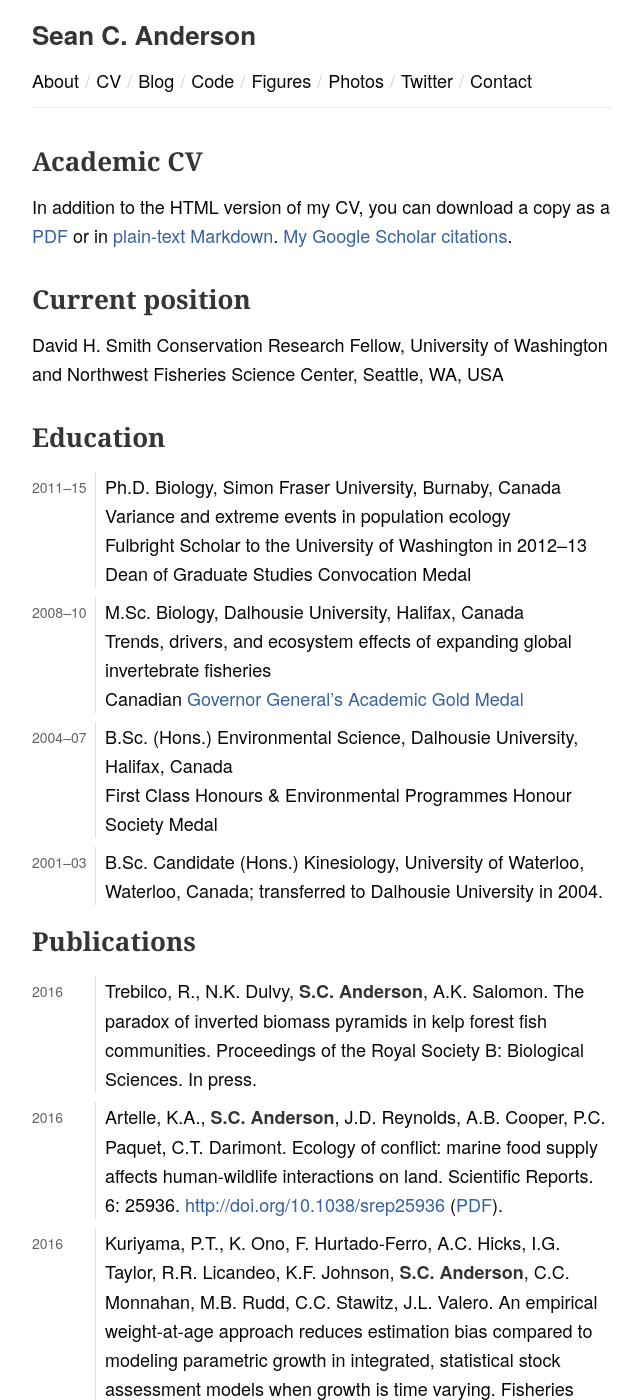
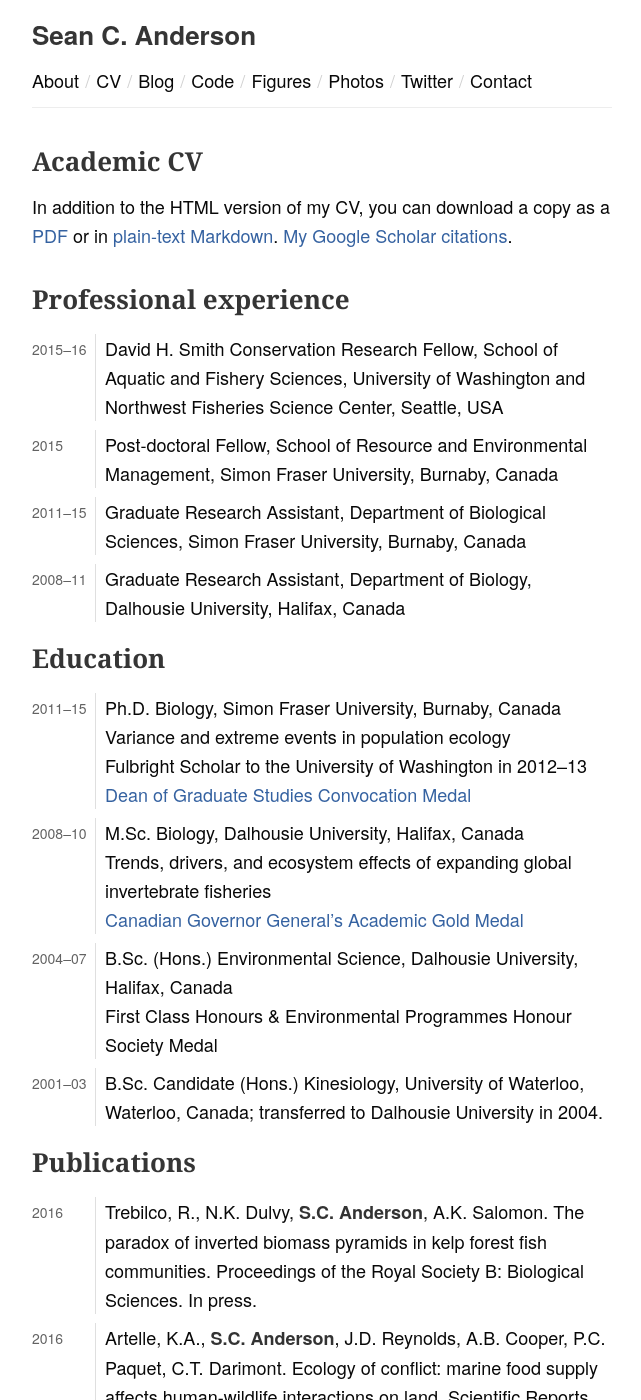
Before and after one commit to seananderson/seananderson.ca, a Jekyll site: the page built from cv.html, in a window 1280 px wide and 1400 px high. Shown: the whole window, without its empty margins (318-959 px from the left). Built offline with Jekyll 4.4.1, drawn with Linux system fonts in a browser that asks for light colours; comment, search, counter and statistics services are not loaded; some of the changed text lies outside the part shown.

Commit message:
Updates to CV

```diff
--- a/cv.html
+++ b/cv.html
@@ -4,15 +4,28 @@ title: seananderson.ca
 ---
 <h1 id="academic-cv">Academic CV</h1>
 <p>In addition to the HTML version of my CV, you can download a copy as a <a href="https://dl.dropboxusercontent.com/u/254940/AndersonCV.pdf">PDF</a> or in <a href="AndersonCV.txt">plain-text Markdown</a>. <a href="http://scholar.google.ca/citations?view_op=list_works&amp;hl=en&amp;user=AGSviU8AAAAJ">My Google Scholar citations</a>.</p>
-<h1 id="current-position">Current position</h1>
-<p>David H. Smith Conservation Research Fellow, University of Washington and Northwest Fisheries Science Center, Seattle, WA, USA</p>
+<h1 id="professional-experience">Professional experience</h1>
+<dl>
+<dt>2015–16</dt>
+<dd>David H. Smith Conservation Research Fellow, School of Aquatic and Fishery Sciences, University of Washington and Northwest Fisheries Science Center, Seattle, USA
+</dd>
+<dt>2015</dt>
+<dd>Post-doctoral Fellow, School of Resource and Environmental Management, Simon Fraser University, Burnaby, Canada
+</dd>
+<dt>2011–15</dt>
+<dd>Graduate Research Assistant, Department of Biological Sciences, Simon Fraser University, Burnaby, Canada
+</dd>
+<dt>2008–11</dt>
+<dd>Graduate Research Assistant, Department of Biology, Dalhousie University, Halifax, Canada
+</dd>
+</dl>
 <h1 id="education">Education</h1>
 <dl>
 <dt>2011–15</dt>
-<dd>Ph.D. Biology, Simon Fraser University, Burnaby, Canada<br /> Variance and extreme events in population ecology<br /> Fulbright Scholar to the University of Washington in 2012–13<br /> Dean of Graduate Studies Convocation Medal
+<dd>Ph.D. Biology, Simon Fraser University, Burnaby, Canada<br /> Variance and extreme events in population ecology<br /> Fulbright Scholar to the University of Washington in 2012–13<br /> <a href="https://www.sfu.ca/dean-gradstudies/blog/year/2015/06/SeanAnderson.html">Dean of Graduate Studies Convocation Medal</a>
 </dd>
 <dt>2008–10</dt>
-<dd>M.Sc. Biology, Dalhousie University, Halifax, Canada<br /> Trends, drivers, and ecosystem effects of expanding global invertebrate fisheries<br /> Canadian <a href="http://goo.gl/nA1zE">Governor General’s Academic Gold Medal</a>
+<dd>M.Sc. Biology, Dalhousie University, Halifax, Canada<br /> Trends, drivers, and ecosystem effects of expanding global invertebrate fisheries<br /> <a href="http://goo.gl/nA1zE">Canadian Governor General’s Academic Gold Medal</a>
 </dd>
 <dt>2004–07</dt>
 <dd>B.Sc. (Hons.) Environmental Science, Dalhousie University, Halifax, Canada<br /> First Class Honours &amp; Environmental Programmes Honour Society Medal
@@ -31,36 +44,21 @@ title: seananderson.ca
 </dd>
 <dt>2016</dt>
 <dd>Kuriyama, P.T., K. Ono, F. Hurtado-Ferro, A.C. Hicks, I.G. Taylor, R.R. Licandeo, K.F. Johnson, <strong>S.C. Anderson</strong>, C.C. Monnahan, M.B. Rudd, C.C. Stawitz, J.L. Valero. An empirical weight-at-age approach reduces estimation bias compared to modeling parametric growth in integrated, statistical stock assessment models when growth is time varying. Fisheries Research. 180: 119–127. <a href="http://doi.org/10.1016/j.fishres.2015.09.007" class="uri">http://doi.org/10.1016/j.fishres.2015.09.007</a> (<a href="https://dl.dropboxusercontent.com/u/254940/papers/Kuriyama_etal_2016_empirical.pdf">PDF</a>).
-<div class="altmetric-embed" data-badge-type="1" data-doi="10.1016/j.fishres.2015.09.007">
-
-</div>
 </dd>
 <dt>2016</dt>
 <dd>Monnahan, C.C., K. Ono, <strong>S.C. Anderson</strong>, M.B. Rudd, A.C. Hicks, F. Hurtado-Ferro, K.F. Johnson, P.T. Kuriyama, R.R. Licandeo, C.C. Stawitz, I.G. Taylor, J.L. Valero. The effect of length bin width on growth estimation in integrated age-structured stock assessments. Fisheries Research. 180: 103–112. <a href="http://doi.org/10.1016/j.fishres.2015.11.002" class="uri">http://doi.org/10.1016/j.fishres.2015.11.002</a> (<a href="https://dl.dropboxusercontent.com/u/254940/papers/Monnahan_etal_2016_binwidth.pdf">PDF</a>).
-<div class="altmetric-embed" data-badge-type="1" data-doi="10.1016/j.fishres.2015.11.002">
-
-</div>
 </dd>
 <dt>2015</dt>
 <dd>Boudreau, S.A., <strong>S.C. Anderson</strong>, B. Worm. Top-down and bottom-up forces interact at thermal range extremes on American lobster. Journal of Animal Ecology. 84(3): 840–850. <a href="http://doi.org/10.1111/1365-2656.12322" class="uri">http://doi.org/10.1111/1365-2656.12322</a> (<a href="https://dl.dropboxusercontent.com/u/254940/papers/Boudreau_etal_2015_lobster.pdf">PDF</a>).
 </dd>
 <dt>2015</dt>
 <dd><strong>Anderson, S.C.</strong>, J.W. Moore, M.M. McClure, N.K. Dulvy, A.B. Cooper. Portfolio conservation of metapopulations under climate change. Ecological Applications. 25(2): 559–572. <a href="http://doi.org/10.1890/14-0266.1" class="uri">http://doi.org/10.1890/14-0266.1</a> (<a href="https://dl.dropboxusercontent.com/u/254940/papers/Anderson_etal_2015_salmonportfolios.pdf">PDF</a>).
-<div class="altmetric-embed" data-badge-type="1" data-doi="10.1890/14-0266.1">
-
-</div>
 </dd>
 <dt>2015</dt>
 <dd>Orzechowski, E.A., R. Lockwood, J.E.K. Byrnes, <strong>S.C. Anderson</strong>, S. Finnegan, Z.V. Finkel, P.G. Harnik, D.R. Lindberg, L.H. Liow, H.K. Lotze, C.R. McClain, J.L. McGuire, A. O’Dea, J.M. Pandolfi, C. Simpson, D.P. Tittensor. Marine extinction risk shaped by trait-environment interactions over 500 million years. Global Change Biology. 21(10): 3595–3607. <a href="http://doi.org/10.1111/gcb.12963" class="uri">http://doi.org/10.1111/gcb.12963</a> (<a href="https://dl.dropboxusercontent.com/u/254940/papers/Orzechowski_etal_2015_paleometa.pdf">PDF</a>).
-<div class="altmetric-embed" data-badge-type="1" data-doi="10.1111/gcb.12963">
-
-</div>
 </dd>
 <dt>2015</dt>
-<dd>Finnegan, S., <strong>S.C. Anderson</strong>, P.G. Harnik, C. Simpson, D.P. Tittensor, J.E. Byrnes, Z.V. Finkel, D.R. Lindberg, L.H. Liow, R. Lockwood, H.K. Lotze, C.R. McClain, J.L. McGuire, A. O’Dea, J.M. Pandolfi. Paleontological baselines for evaluating extinction risk in the modern oceans. Science. 348(6234): 567–570. <a href="http://doi.org/10.1126/science.aaa6635" class="uri">http://doi.org/10.1126/science.aaa6635</a>
-<div class="altmetric-embed" data-badge-type="1" data-doi="10.1126/science.aaa6635">
-
-</div>
+<dd>Finnegan, S.*, <strong>S.C. Anderson</strong>*, P.G. Harnik*, C. Simpson, D.P. Tittensor, J.E. Byrnes, Z.V. Finkel, D.R. Lindberg, L.H. Liow, R. Lockwood, H.K. Lotze, C.R. McClain, J.L. McGuire, A. O’Dea, J.M. Pandolfi. Paleontological baselines for evaluating extinction risk in the modern oceans. Science. 348(6234): 567–570. <a href="http://doi.org/10.1126/science.aaa6635" class="uri">http://doi.org/10.1126/science.aaa6635</a> (<em>*Authors contributed equally</em>).
 </dd>
 <dt>2015</dt>
 <dd>Hurtado-Ferro, F., C.S. Szuwalski, J.L. Valero, <strong>S.C. Anderson</strong>, C.J. Cunningham, K.F. Johnson, R.R. Licandeo, C.R. McGilliard, C.C. Monnahan, M.L. Muradian, K. Ono, K.A. Vert-Pre, A.R. Whitten, A.E. Punt. Looking in the rear-view mirror: bias and retrospective patterns in integrated, age-structured stock assessment models. ICES Journal of Marine Sciences. 72(1): 99–110. <a href="http://doi.org/10.1093/icesjms/fsu198" class="uri">http://doi.org/10.1093/icesjms/fsu198</a> (<a href="https://dl.dropboxusercontent.com/u/254940/papers/Hurtado-Ferro_etal_2014_retrospective.pdf">PDF</a>).
@@ -73,49 +71,27 @@ title: seananderson.ca
 </dd>
 <dt>2014</dt>
 <dd>Farmer, R.G., M.L. Leonard, J.E. Mills Flemming, <strong>S.C. Anderson</strong>. Observer aging and long-term avian survey data quality. Ecology and Evolution. 4(12): 2563–2576. <a href="http://doi.org/10.1002/ece3.1101" class="uri">http://doi.org/10.1002/ece3.1101</a> (<a href="http://onlinelibrary.wiley.com/doi/10.1002/ece3.1101/pdf">PDF</a>). <a href="http://news.nationalgeographic.com/news/2014/08/140805-aging-birders-breeding-bird-survey-volunteers-science/">National Geographic news story</a>.
-<div class="altmetric-embed" data-badge-type="1" data-doi="10.1002/ece3.1101">
-
-</div>
 </dd>
 <dt>2014</dt>
 <dd><strong>Anderson, S.C.</strong>, C.C. Monnahan, K.F. Johnson, K. Ono, J.L. Valero. ss3sim: An R package for fisheries stock assessment simulation with Stock Synthesis. PLOS ONE. 9(4): e92725. <a href="http://doi.org/10.1371/journal.pone.0092725" class="uri">http://doi.org/10.1371/journal.pone.0092725</a> (<a href="http://www.plosone.org/article/fetchObject.action?uri=info%3Adoi%2F10.1371%2Fjournal.pone.0092725&amp;representation=PDF">PDF</a>). (<a href="http://cran.r-project.org/web/packages/ss3sim/index.html">R package</a>, <a href="https://github.com/ss3sim/ss3sim">code</a>, <a href="https://dl.dropboxusercontent.com/u/254940/ss3sim-vignette.pdf">vignette</a>).
-<div class="altmetric-embed" data-badge-type="1" data-doi="10.1371/journal.pone.0092725">
-
-</div>
 </dd>
 <dt>2014</dt>
-<dd>O’Regan, S.M., W.J. Palen, <strong>S.C. Anderson</strong>. Climate warming mediates negative impacts of rapid pond drying for three amphibian species. Ecology. 95(4): 845–855. <a href="http://doi.org/10.1890/13-0916.1" class="uri">http://doi.org/10.1890/13-0916.1</a> (<a href="http://www.esajournals.org/doi/pdf/10.1890/13-0916.1">PDF</a>). <a href="http://www.esajournals.org/userimages/ContentEditor/1398099670397/i0012-9658-95-4-cov.pdf">Cover Article</a>.
-<div class="altmetric-embed" data-badge-type="1" data-doi="10.1890/13-0916.1">
-
-</div>
-<a href="http://f1000.com/prime/http://f1000.com/prime/718158688?bd=1" target="_blank"><img src="http://cdn.f1000.com.s3.amazonaws.com/images/badges/badgef1000.gif" id="bg"/></a>
+<dd>O’Regan, S.M., W.J. Palen, <strong>S.C. Anderson</strong>. Climate warming mediates negative impacts of rapid pond drying for three amphibian species. Ecology. 95(4): 845–855. <a href="http://doi.org/10.1890/13-0916.1" class="uri">http://doi.org/10.1890/13-0916.1</a> (<a href="http://www.esajournals.org/doi/pdf/10.1890/13-0916.1">PDF</a>). <a href="http://f1000.com/prime/http://f1000.com/prime/718158688?bd=1" target="_blank"><img src="http://cdn.f1000.com.s3.amazonaws.com/images/badges/badgef1000.gif" id="bg"/></a>
 </dd>
 <dt>2013</dt>
 <dd>Favaro, B., D.C. Braun, <strong>Earth2Ocean Research Derby</strong>. Research Derby: A pressure cooker for creative collaborative science. Ideas in Ecology and Evolution. Ideas in Ecology and Evolution. 6: 40–46. <a href="http://doi.org/10.4033/iee.2013.6.9.n" class="uri">http://doi.org/10.4033/iee.2013.6.9.n</a> (<a href="http://library.queensu.ca/ojs/index.php/IEE/article/download/4931/4899">PDF</a>).
 </dd>
 <dt>2013</dt>
 <dd><strong>Anderson, S.C.</strong>, A.B. Cooper, N.K. Dulvy. Ecological prophets: Quantifying metapopulation portfolio effects. Methods in Ecology and Evolution. 4(10): 971–981. <a href="http://doi.org/10.1111/2041-210X.12093" class="uri">http://doi.org/10.1111/2041-210X.12093</a> (<a href="https://dl.dropboxusercontent.com/u/254940/papers/Anderson_etal_2013_ecological_prophets_with_SOM.pdf">PDF</a>, <a href="https://github.com/seananderson/ecofolio">GitHub R package</a>).
-<div class="altmetric-embed" data-badge-type="1" data-doi="10.1111/2041-210X.12093">
-
-</div>
 </dd>
 <dt>2013</dt>
 <dd>Artelle, K.A., <strong>S.C. Anderson</strong>, A.B. Cooper, P.C. Paquet, J.D. Reynolds, C.T. Darimont. Confronting uncertainty in wildlife management: performance of grizzly bear management. PLOS ONE. 8(11): e78041. <a href="http://doi.org/10.1371/journal.pone.0078041" class="uri">http://doi.org/10.1371/journal.pone.0078041</a> (<a href="http://www.plosone.org/article/fetchObject.action?uri=info%3Adoi%2F10.1371%2Fjournal.pone.0078041&amp;representation=PDF">PDF</a>).
-<div class="altmetric-embed" data-badge-type="1" data-doi="10.1371/journal.pone.0078041">
-
-</div>
 </dd>
 <dt>2013</dt>
-<dd>Phillis*, C.C., S.M. O’Regan*, S.J. Green*, J.E. Bruce*, <strong>S.C. Anderson</strong>, J.N. Linton, E.R. Derby, B. Favaro. Multiple pathways to conservation success. Conservation Letters. 6(2): 98–106. <a href="http://doi.org/10.1111/j.1755-263X.2012.00294.x" class="uri">http://doi.org/10.1111/j.1755-263X.2012.00294.x</a> (<a href="https://dl.dropboxusercontent.com/u/254940/papers/Phillis_etal_2012_Multiple_pathways_to_conservation_success.pdf">PDF</a>, <a href="https://github.com/seananderson/conservation_pathways">GitHub repository</a>). (*Authors contributed equally, listed in reverse alphabetical order).
-<div class="altmetric-embed" data-badge-type="1" data-doi="10.1111/j.1755-263X.2012.00294.x">
-
-</div>
+<dd>Phillis*, C.C., S.M. O’Regan*, S.J. Green*, J.E. Bruce*, <strong>S.C. Anderson</strong>, J.N. Linton, Earth2Ocean Research Derby, B. Favaro. Multiple pathways to conservation success. Conservation Letters. 6(2): 98–106. <a href="http://doi.org/10.1111/j.1755-263X.2012.00294.x" class="uri">http://doi.org/10.1111/j.1755-263X.2012.00294.x</a> (<a href="https://dl.dropboxusercontent.com/u/254940/papers/Phillis_etal_2012_Multiple_pathways_to_conservation_success.pdf">PDF</a>, <a href="https://github.com/seananderson/conservation_pathways">GitHub repository</a>). (*Authors contributed equally, listed in reverse alphabetical order).
 </dd>
 <dt>2012</dt>
 <dd>Harnik, P.G., H.K. Lotze, <strong>S.C. Anderson</strong>, Z.V. Finkel, S. Finnegan, D.R. Lindberg, L.H. Liow, R. Lockwood, C.R. McClain, J.L. McGuire, A. O’Dea, J.M. Pandolfi, C. Simpson, D.P. Tittensor. Extinctions in ancient and modern seas. Trends in Ecology and Evolution. 27(11): 608–617. <a href="http://doi.org/10.1016/j.tree.2012.07.010" class="uri">http://doi.org/10.1016/j.tree.2012.07.010</a> (<a href="https://dl.dropboxusercontent.com/u/254940/papers/Harnik_etal_2012_Extinctions_in_ancient_and_modern_seas.pdf">PDF</a>).
-<div class="altmetric-embed" data-badge-type="1" data-doi="10.1016/j.tree.2012.07.010">
-
-</div>
 </dd>
 <dt>2012</dt>
 <dd><strong>Anderson, S.C.</strong>, T.A. Branch, D. Ricard, H.K. Lotze. Assessing global marine fishery status with a revised dynamic catch-based method and stock-assessment reference points. ICES Journal of Marine Science. 69(8): 1491–1500. <a href="http://doi.org/10.1093/icesjms/fss105" class="uri">http://doi.org/10.1093/icesjms/fss105</a> (<a href="http://icesjms.oxfordjournals.org/cgi/reprint/fss105?ijkey=pFRzMGEDycomI3X&amp;keytype=ref">PDF</a>).
@@ -139,7 +115,10 @@ title: seananderson.ca
 <h1 id="awards-and-scholarships">Awards and scholarships</h1>
 <dl>
 <dt>2015</dt>
-<dd>David H. Smith Conservation Postdoctoral Research Fellowship
+<dd>David H. Smith Conservation Postdoctoral Research Fellowship (<a href="http://conbio.org/mini-sites/smith-fellows/meet-the-fellows/2015-fellows/sean-anderson">URL</a>)
+</dd>
+<dt>2015</dt>
+<dd>Simon Fraser University Dean of Graduate Studies Convocation Medal (<a href="https://www.sfu.ca/dean-gradstudies/blog/year/2015/06/SeanAnderson.html">URL</a>)
 </dd>
 <dt>2014</dt>
 <dd>Garfield Weston Foundation / BC Packers Ltd. Graduate Fellowship in Marine Sciences
@@ -183,6 +162,9 @@ title: seananderson.ca
 </dl>
 <h1 id="invited-talks-and-conference-presentations">Invited talks and conference presentations</h1>
 <dl>
+<dt>2016</dt>
+<dd><strong>Anderson, S.C.</strong>, A.B. Cooper, O.P. Jensen, C. Minto, J.T. Thorson, J.C. Walsh, M. Dickey-Collas, K.M. Kleisner, C. Longo, G.C. Osio, D. Ovando, I. Mosqueira, A.A. Rosenberg, E.R. Selig. Improving estimates of population status and trend with superensemble models. World Fisheries Conference, Busan, South Korea. (Presented <em>in absentia</em> by J.T. Thorson.)
+</dd>
 <dt>2015</dt>
 <dd><strong>Anderson, S.C.</strong>, A.B. Cooper, O.P. Jensen, C. Minto, J.T. Thorson, J.C. Walsh, M. Dickey-Collas, K.M. Kleisner, C. Longo, G.C. Osio, D. Ovando, I. Mosqueira, A.A. Rosenberg, E.R. Selig. Improving estimates of population status and trend with superensemble models. American Fisheries Society Annual Meeting, Portland, OR, United States.
 </dd>
@@ -213,7 +195,7 @@ title: seananderson.ca
 </dl>
 <h1 id="teaching">Teaching</h1>
 <dl>
-<dt>2014–15</dt>
+<dt>2014–16</dt>
 <dd>Developed self-directed lecture and exercises on ggplot2 for FISH 554: Beautiful graphics in R, School of Aquatic and Fishery Sciences, University of Washington, Seattle, WA, United States.<br /> <a href="http://seananderson.ca/ggplot2-FISH554/" class="uri">http://seananderson.ca/ggplot2-FISH554/</a>
 </dd>
 <dt>2013–14</dt>
@@ -249,6 +231,9 @@ title: seananderson.ca
 </dl>
 <h1 id="contract-employment">Contract employment</h1>
 <dl>
+<dt>2014–15</dt>
+<dd>Data analysis in R and C++ for Ecoscape Environmental Consultants Ltd.
+</dd>
 <dt>2013</dt>
 <dd>Co-developed global fisheries status maps for the <a href="http://ramlegacy.org/">RAM Legacy Stock Assessment Database</a> for R. Hilborn
 </dd>
@@ -261,6 +246,12 @@ title: seananderson.ca
 </dl>
 <h1 id="working-groups-and-workshops">Working groups and workshops</h1>
 <dl>
+<dt>2015-16</dt>
+<dd>NCEAS (National Center for Ecological Analysis and Synthesis, Santa Barbara, CA) “Applying portfolio effects to the Gulf of Alaska ecosystem: Did multi-scale diversity buffer against the Exxon Valdez oil spill?” (<a href="https://www.nceas.ucsb.edu/featured/marshall">URL</a>)
+</dd>
+<dt>2015-16</dt>
+<dd>Gordon and Betty Moore Foundation funded working group “Applying data-limited stock status models and developing management guidance for unassessed fish stocks”.
+</dd>
 <dt>2011–13</dt>
 <dd>NESCent (National Evolutionary Synthesis Center, Durham, NC) Working Group <em>Determinants of Extinction in Ancient and Modern Seas</em> led by Paul Harnik, Seth Finnegan, and Rowan Lockwood. (<a href="http://www.nescent.org/science/awards_summary.php?id=256">URL</a>)
 </dd>
@@ -277,5 +268,17 @@ title: seananderson.ca
 <dd>Workshop on Canadian Science and Management Strategies for Atlantic Hagfish, Fisheries and Oceans, Dartmouth, NS, Canada. (<a href="http://www.dfo-mpo.gc.ca/CSAS/Csas/Publications/Pro-CR/2009/2009_009_e.htm">URL</a>)
 </dd>
 </dl>
+<!-- # Training -->
+<!-- Intermedia -->
+<!-- Powerful Presentation Skills -->
+<!-- Teresa Erickson -->
+<!-- Tim Ward -->
+<!-- Media Training -->
+<!-- Intermedia -->
+<!-- Teresa Erickson -->
+<!-- Tim Ward -->
+<!-- Diversity In Conservation Biology -->
+<!-- Facilitated by Yolanda L. Comedy is the Director of the American Association for the Advancement of Science (AAAS) Center for Advancing Science & Engineering Capacity -->
+<!-- meeting with US congressional representatives -->
 <h1 id="reviews">Reviews</h1>
 <p>Reviewer for Science, Ecology, Ecological Applications, Conservation Biology, Fish and Fisheries, International Journal of Tropical Biology and Conservation, Journal of Environmental Management, Endangered Species Research, Aquatic Conservation</p>
```
Also changed, not shown: other parts of cv.html (+1 -1 lines), AndersonCV.txt (+77 -66 lines), cv-header.txt (+6 -5 lines), cv-pandoc.md (+72 -43 lines), refs.bib (+7 -0 lines), 4 other files.
